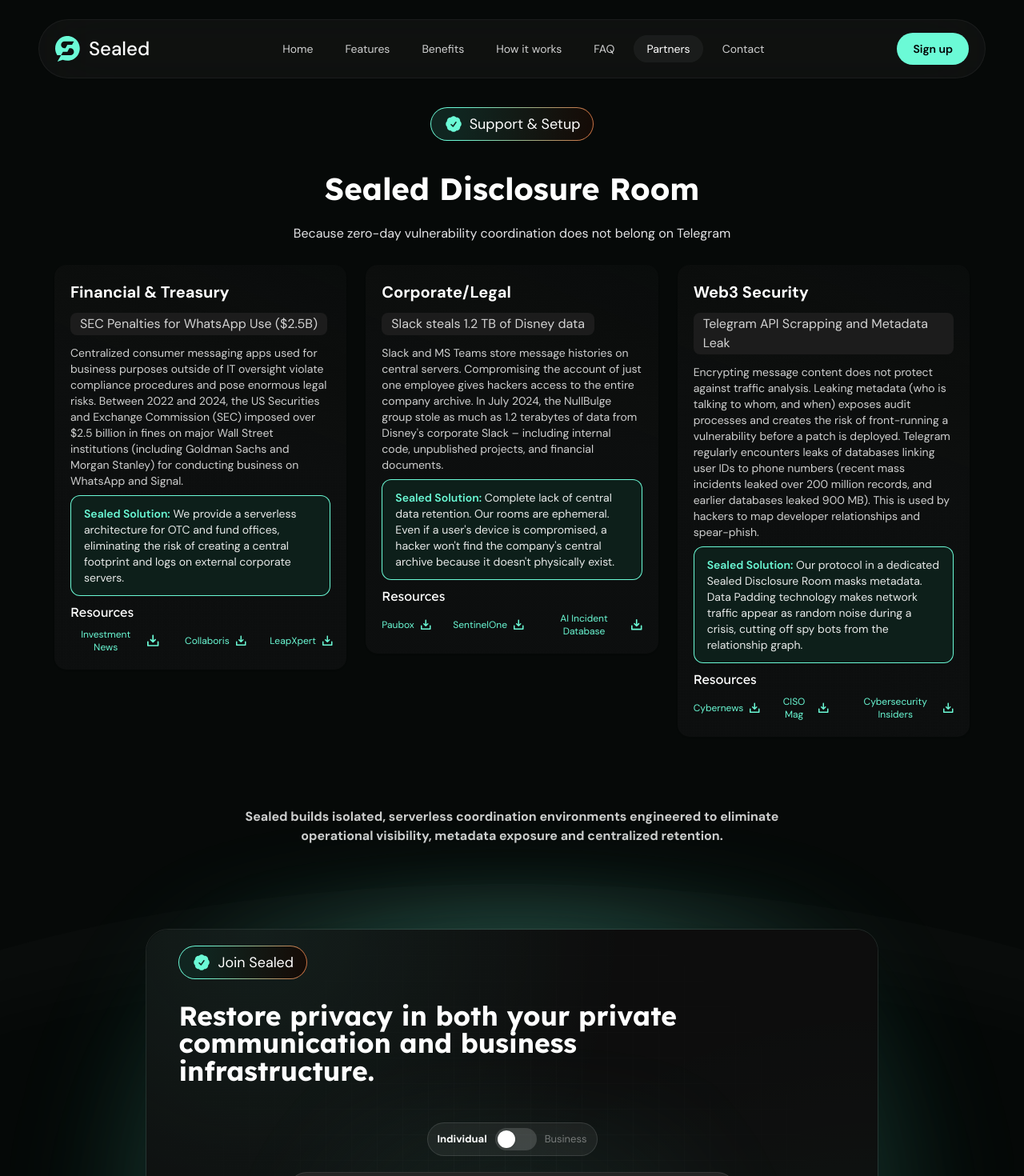
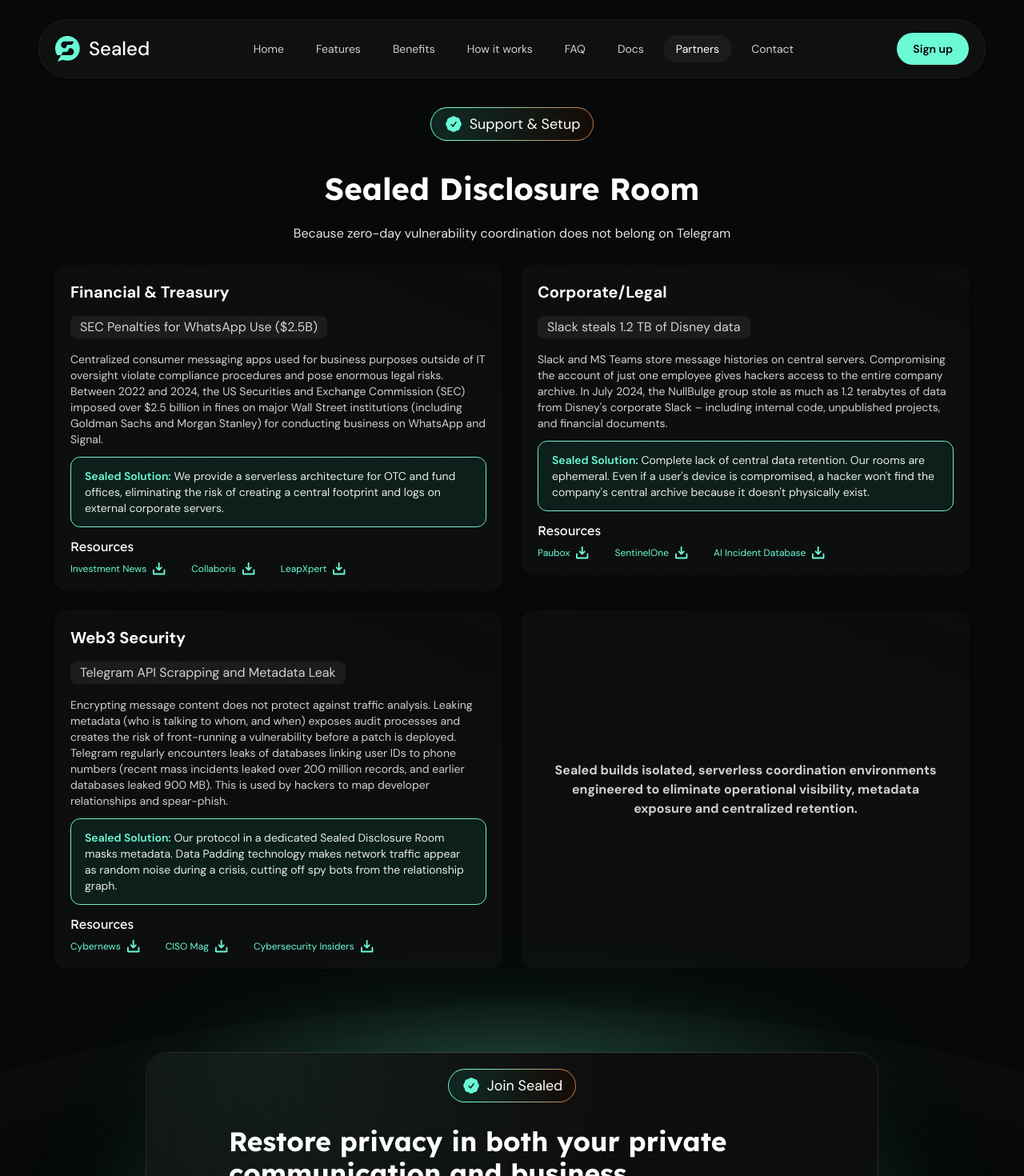
Before and after one commit to kamryy/sealed-landing-page, a Next.js app: page /partners in a window 1280 px wide. Shown: the top 1470 px of the page at 80% size. Built offline with nearby package versions, Linux system fonts and the light colour scheme.

Commit message:
add docs in navbar, change navbar elements to open link in another tab, changes in partners page

```diff
--- a/src/app/partners/page.tsx
+++ b/src/app/partners/page.tsx
@@ -138,7 +138,7 @@
             </span>
           </div>
 
-          <div className="grid grid-cols-1 sm:grid-cols-2 lg:grid-cols-3 gap-6">
+          <div className="grid grid-cols-1 lg:grid-cols-2 gap-6 items-stretch [&>*]:h-full">
             {partnersUseCases.map((useCase, index) => (
               <PartnersUseCases
                 title={useCase.title}
@@ -149,14 +149,30 @@
                 key={index}
               />
             ))}
-          </div>
-
-          <div className="flex align-center justify-center mt-12">
-            <p className="text-md font-bold text-white/80 px-10 w-full sm:w-[80%] md:w-[70%]">
-              Sealed builds isolated, serverless coordination environments
-              engineered to eliminate operational visibility, metadata exposure
-              and centralized retention.
-            </p>
+            <div
+              className="min-h-[447px] lg:min-h-0 relative group flex flex-col items-center justify-center rounded-[15px] text-center shadow-[0_1.25px_2.5px_rgba(0,0,0,0.05)] ring-1 ring-transparent transition-all duration-300 ease-out "
+              style={{
+                backgroundImage:
+                  "linear-gradient(203deg, rgba(26,26,26,0) 0%, rgba(26,26,26,0.2) 40%), linear-gradient(90deg, rgba(28,28,28,0.2) 0%, rgba(28,28,28,0.2) 100%)",
+              }}
+            >
+              <div
+                className="absolute inset-0 rounded-xl opacity-0 group-hover:opacity-100 transition-opacity duration-300
+               bg-[linear-gradient(93.59deg,#6BFAD6_18.6%,#CA7344_96.15%)]"
+                style={{
+                  WebkitMask:
+                    "linear-gradient(#fff 0 0) content-box, linear-gradient(#fff 0 0)",
+                  WebkitMaskComposite: "xor",
+                  maskComposite: "exclude",
+                  padding: "1px",
+                }}
+              />
+              <p className="text-md font-bold text-white/80 px-10 w-full ">
+                Sealed builds isolated, serverless coordination environments
+                engineered to eliminate operational visibility, metadata
+                exposure and centralized retention.
+              </p>
+            </div>
           </div>
 
           <div className="flex justify-center background-image: linear-gradient(to right, rgba(255, 255, 255, 0.5) 1px, transparent 1px), linear-gradient(rgba(255, 255, 255, 0.5) 1px, transparent 1px); background-size: 32px 32px; mask-image: radial-gradient(circle, black 0%, transparent 80%); relative mt-20">
@@ -217,7 +233,7 @@
 
               <div className="relative z-10 grid grid-cols-1 gap-10 lg:gap-5">
                 {/* Left: copy */}
-                <div className="flex flex-col items-start gap-6 lg:gap-7">
+                <div className="flex flex-col items-center gap-6 lg:gap-7">
                   <GradientBadge>
                     <Image
                       src="/assets/icons/check-circle.svg"
@@ -231,7 +247,7 @@
                   </GradientBadge>
 
                   <div className="w-[100%] sm:w-[85%]">
-                    <h2 className="font-lexend flex flex-col text-[clamp(1.75rem,4vw,2.1rem)] text-left font-bold leading-[1.02] text-white">
+                    <h2 className="font-lexend flex flex-col text-[clamp(1.8rem,4vw,2.1rem)] text-left font-bold leading-[1.2] text-white">
                       Restore privacy in both your private communication and
                       business infrastructure.
                     </h2>
--- a/src/components/PartnersUseCases.tsx
+++ b/src/components/PartnersUseCases.tsx
@@ -1,5 +1,3 @@
-// "linear-gradient(0deg, #6bfad6, #ca7344)",
-// 'linear-gradient(93.5866deg, rgba(107,250,214,1) 18.598%, rgba(202,115,68,1) 96.15%)',
 import Image from "next/image";
 
 export default function PartnersUseCases({
@@ -16,16 +14,16 @@
   resources: { link: string; label: string }[];
 }) {
   return (
-    <section className="mb-4 relative z-20 rounded-[28px] flex-1 min-w-[200px]">
+    <section className="relative z-20 rounded-[28px]">
       <div
-        className="group flex flex-col items-center justify-center gap-2.5 rounded-[15px] p-5 text-center shadow-[0_1.25px_2.5px_rgba(0,0,0,0.05)] ring-1 ring-transparent transition-all duration-300 ease-out "
+        className="group flex flex-col items-center justify-center rounded-[15px] p-5 text-center shadow-[0_1.25px_2.5px_rgba(0,0,0,0.05)] ring-1 ring-transparent transition-all duration-300 ease-out "
         style={{
           backgroundImage:
             "linear-gradient(203deg, rgba(26,26,26,0) 0%, rgba(26,26,26,0.2) 40%), linear-gradient(90deg, rgba(28,28,28,0.2) 0%, rgba(28,28,28,0.2) 100%)",
         }}
       >
         <div
-          className="absolute inset-0 rounded-xl opacity-0 group-hover:opacity-100 transition-opacity duration-300
+          className="absolute inset-0 rounded-xl opacity-0 group-hover:opacity-100 pointer-events-none transition-opacity duration-300
                bg-[linear-gradient(93.59deg,#6BFAD6_18.6%,#CA7344_96.15%)]"
           style={{
             WebkitMask:
@@ -35,7 +33,7 @@
             padding: "1px",
           }}
         />
-        <div className="flex gap-2 flex-col">
+        <div className="flex gap-3 flex-col">
           <p className="text-xl font-bold text-left">{title}</p>
           <p className="text-md text-white/80 bg-[#1c1c1c]  text-left w-fit px-3 py-[2px] rounded-[8px] mb-1 mt-1 ">
             {subTitle}
@@ -43,7 +41,7 @@
 
           <p className="text-sm text-left text-white/80">{description}</p>
 
-          <div className="relative p-[1px] rounded-xl bg-[#6BFAD6]">
+          <div className="relative p-[1px] rounded-xl border border-[#6BFAD6]">
             <div className="bg-[#0D1F1A] rounded-[11px] px-4 py-3">
               <p className="text-sm text-left text-white/90">
                 <span className="font-semibold text-[#6BFAD6]">
--- a/src/components/layout/Navbar.tsx
+++ b/src/components/layout/Navbar.tsx
@@ -105,8 +105,27 @@
       <>
         {NAV_LINKS.map(({ label, href }) => {
           const isActive = href === activeHref;
-          // Jeśli to sekcja (#), prowadź na /#sekcja, inaczej normalnie
+          const isExternal = href.startsWith("http");
           const linkHref = href.startsWith("#") ? `/${href}` : href;
+
+          if (isExternal) {
+            return (
+              <a
+                key={label}
+                href={href}
+                target="_blank"
+                rel="noopener noreferrer"
+                className={`block rounded-lg px-3 py-2 text-sm ${
+                  isActive
+                    ? "bg-white/5 text-white"
+                    : "text-white/80 hover:text-white"
+                } ${isActive ? "" : "mt-1"}`}
+              >
+                {label}
+              </a>
+            );
+          }
+
           return (
             <Link
               key={label}
@@ -121,9 +140,8 @@
             </Link>
           );
         })}
-
         <a
-          href="#whitelist"
+          href={"/#whitelist"}
           className="mt-2 block rounded-lg bg-sealed-teal px-3 py-2 text-center text-sm font-semibold text-black"
         >
           Sign up
@@ -136,7 +154,26 @@
     <ul className="hidden items-center gap-2 rounded-full p-1 text-sm text-white/80 lg:flex">
       {NAV_LINKS.map(({ label, href }) => {
         const isActive = href === activeHref;
+        const isExternal = href.startsWith("http");
         const linkHref = href.startsWith("#") ? `/${href}` : href;
+
+        if (isExternal) {
+          return (
+            <li key={label}>
+              <a
+                href={href}
+                target="_blank"
+                rel="noopener noreferrer"
+                className={`rounded-full px-4 py-2 transition-colors ${
+                  isActive ? "bg-white/5 text-white" : "hover:text-white"
+                }`}
+              >
+                {label}
+              </a>
+            </li>
+          );
+        }
+
         return (
           <li key={label}>
             <Link
@@ -156,6 +193,9 @@
 
 export default function Navbar() {
   const activeHref = useActiveSection();
+  const pathname = usePathname();
+  const whitelistHref = pathname === "/" ? "#whitelist" : "/#whitelist";
+
   return (
     <header className="sticky top-0 z-50 -mx-5 border border-white/5 bg-[#262626]/30 px-8 pb-3 pt-[calc(env(safe-area-inset-top)+0.75rem)] backdrop-blur-2xl sm:px-12 lg:top-4 lg:mx-0 lg:rounded-full lg:px-5 lg:py-4">
       <nav className="flex items-center justify-between gap-4">
@@ -176,7 +216,7 @@
 
         {/* Desktop CTA */}
         <a
-          href="#whitelist"
+          href={whitelistHref}
           className="hidden rounded-full bg-sealed-teal px-5 py-2.5 text-sm font-semibold text-black transition-transform duration-200 hover:scale-[1.02] lg:inline-flex"
         >
           Sign up
--- a/src/constants/navigation.ts
+++ b/src/constants/navigation.ts
@@ -10,6 +10,7 @@
   { label: "Benefits", href: "#benefits" },
   { label: "How it works", href: "#how-it-works" },
   { label: "FAQ", href: "#faq" },
+  { label: "Docs", href: "https://docs.sealed.channel/" },
   { label: "Partners", href: "/partners" },
   { label: "Contact", href: "/contact" },
 ];
```
